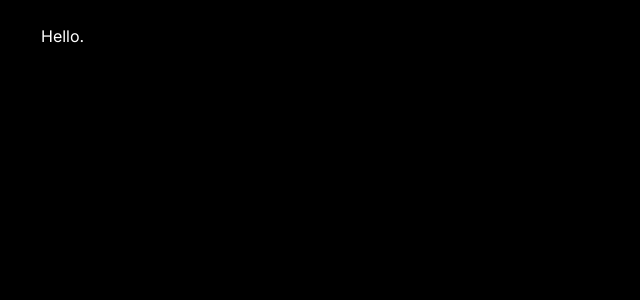
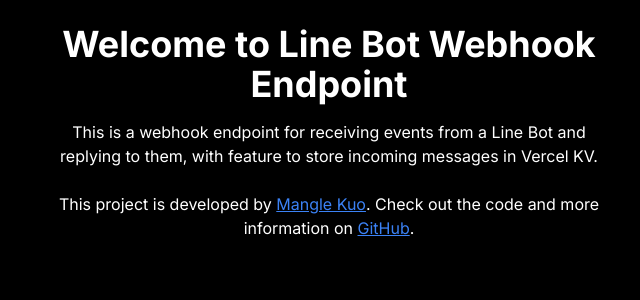
Before and after one commit to ghcpuman902/line-bot, a Next.js app: page / in a window 1280 px wide. Shown: the top 300 px of the page, without its empty margins (311-951 px from the left). Built offline with nearby package versions, Linux system fonts and the light colour scheme.

Commit message:
Updated metadata and front page and README.md

```diff
--- a/app/layout.tsx
+++ b/app/layout.tsx
@@ -6,8 +6,26 @@
 const inter = Inter({ subsets: ['latin'] })
 
 export const metadata: Metadata = {
-  title: 'Create Next App',
-  description: 'Generated by create next app',
+  title: 'Line Bot Webhook Endpoint',
+  description: 'Webhook endpoint for receiving events from a Line Bot and replying to them, with feature to store incoming messages in Vercel KV.',
+  creator: 'Mangle Kuo',
+  authors: [
+    {
+      name: 'Mangle Kuo',
+      url: 'https://github.com/ghcpuman902/',
+    }
+  ],
+  applicationName: 'LineBotWebhookEndpoint',
+  keywords: ['webhook', 'Vercel', 'Line Bot', 'JavaScript', 'Node.js', 'Next.js'],
+  publisher: 'Mangle Kuo',
+  generator: 'Next.js',
+  referrer: 'origin-when-cross-origin',
+  colorScheme: 'light',
+  formatDetection: {
+    email: false,
+    address: false,
+    telephone: false,
+  },
 }
 
 export default function RootLayout({
--- a/app/page.tsx
+++ b/app/page.tsx
@@ -4,8 +4,13 @@
 
   return (
     <main className="max-w-xl min-w-md mx-auto mt-6">
-
-    Hello.
+      <h1 className="text-4xl font-bold text-center mb-4">Welcome to Line Bot Webhook Endpoint</h1>
+      <p className="text-center mb-6">
+        This is a webhook endpoint for receiving events from a Line Bot and replying to them, with feature to store incoming messages in Vercel KV.
+      </p>
+      <p className="text-center">
+        This project is developed by <a href="https://github.com/ghcpuman902" className="text-blue-500 hover:text-blue-400 underline">Mangle Kuo</a>. Check out the code and more information on <a href="https://github.com/ghcpuman902/line-bot" className="text-blue-500 hover:text-blue-400 underline">GitHub</a>.
+      </p>
     </main>
   )
 }
```
Also changed, not shown: 1 other file (tests, documents, lock files or other folders).
